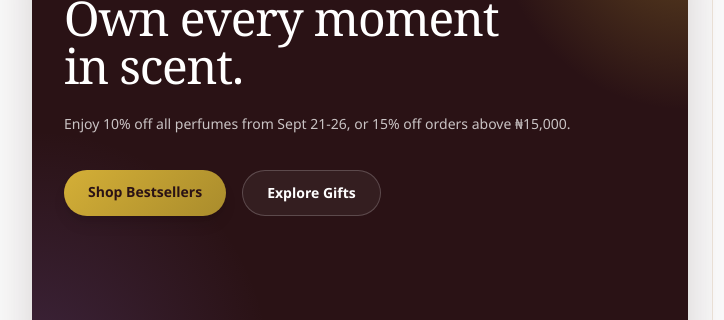
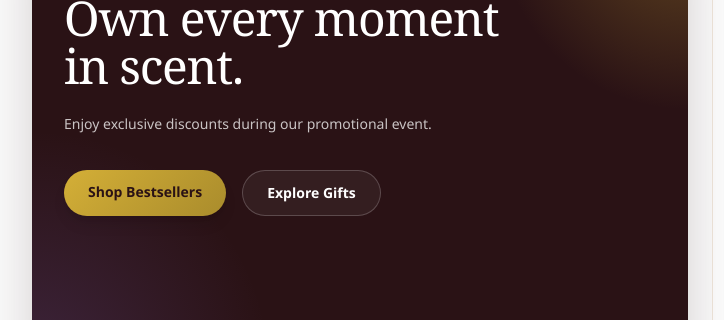
Before and after one commit to OnlyAdey/A-s-collection, a website: page index.html in a window 1280 px wide. Shown: the part 246-566 px from the top of the page, 0-724 px from the left. Drawn offline with nearby package versions, Linux system fonts and the light colour scheme; no server answers.

Commit message:
Update index.html

```diff
--- a/index.html
+++ b/index.html
@@ -89,7 +89,7 @@
           <div class="relative z-10">
             <div class="mb-4 inline-flex items-center rounded-full border border-white/15 bg-white/5 px-3 py-1 text-[10px] font-semibold uppercase tracking-[0.25em] text-[#f9e5a6]">Sept 21–26 Promotional Event</div>
             <h1 class="max-w-md font-display text-5xl leading-none tracking-tight">Own every moment in scent.</h1>
-            <p class="mt-5 max-w-lg text-sm leading-7 text-white/75">Enjoy 10% off all perfumes from Sept 21-26, or 15% off orders above ₦15,000.</p>
+            <p id="promoHeroText" class="mt-5 max-w-lg text-sm leading-7 text-white/75">Enjoy exclusive discounts during our promotional event.</p>
             <div class="mt-8 flex flex-wrap gap-4">
               <a href="#bestsellers" class="btn-gold rounded-full px-6 py-3 text-sm font-semibold shadow-lg transition hover:scale-[1.02]">Shop Bestsellers</a>
               <a href="#discover" class="rounded-full border border-white/20 bg-white/5 px-6 py-3 text-sm font-semibold text-white transition hover:bg-white/10">Explore Gifts</a>
```
